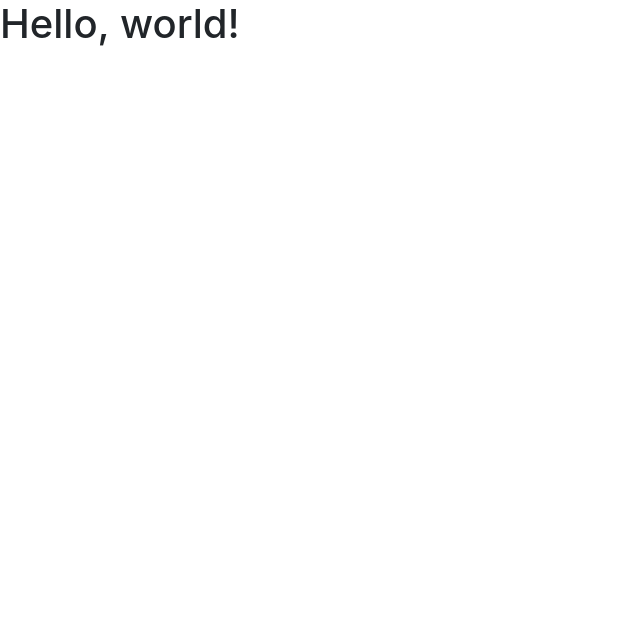
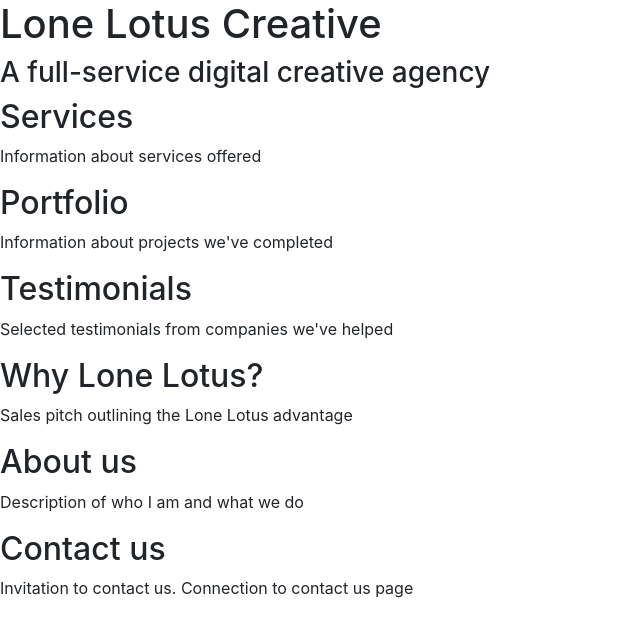
Before and after one commit to LoneLotusCreative/portfolio_site, a plain HTML site: page index.html in a window 1280 px wide. Shown: the whole page, without its empty margins (0-640 px from the left). Drawn offline with nearby package versions, Linux system fonts and the light colour scheme.

Commit message:
updated landing page sections

```diff
--- a/index.html
+++ b/index.html
@@ -1,17 +1,29 @@
 <!doctype html>
 <html lang="en">
   <head>
-    <!-- Required meta tags -->
     <meta charset="utf-8">
     <meta name="viewport" content="width=device-width, initial-scale=1, shrink-to-fit=no">
 
     <!-- Bootstrap CSS -->
     <link rel="stylesheet" href="https://stackpath.bootstrapcdn.com/bootstrap/4.1.3/css/bootstrap.min.css" integrity="sha384-MCw98/SFnGE8fJT3GXwEOngsV7Zt27NXFoaoApmYm81iuXoPkFOJwJ8ERdknLPMO" crossorigin="anonymous">
 
-    <title>Hello, world!</title>
+    <title>Lone Lotus Creative</title>
   </head>
   <body>
-    <h1>Hello, world!</h1>
+    <h1>Lone Lotus Creative</h1>
+    <h3>A full-service digital creative agency</h3>
+    <h2>Services</h2>
+    <p>Information about services offered</p>
+    <h2>Portfolio</h2>
+    <p>Information about projects we've completed</p>
+    <h2>Testimonials</h2>
+    <p>Selected testimonials from companies we've helped</p>
+    <h2>Why Lone Lotus?</h2>
+    <p>Sales pitch outlining the Lone Lotus advantage</p>
+    <h2>About us</h2>
+    <p>Description of who I am and what we do</p>
+    <h2>Contact us</h2>
+    <p>Invitation to contact us. Connection to contact us page</p>
 
     <!-- Optional JavaScript -->
     <!-- jQuery first, then Popper.js, then Bootstrap JS -->
```
